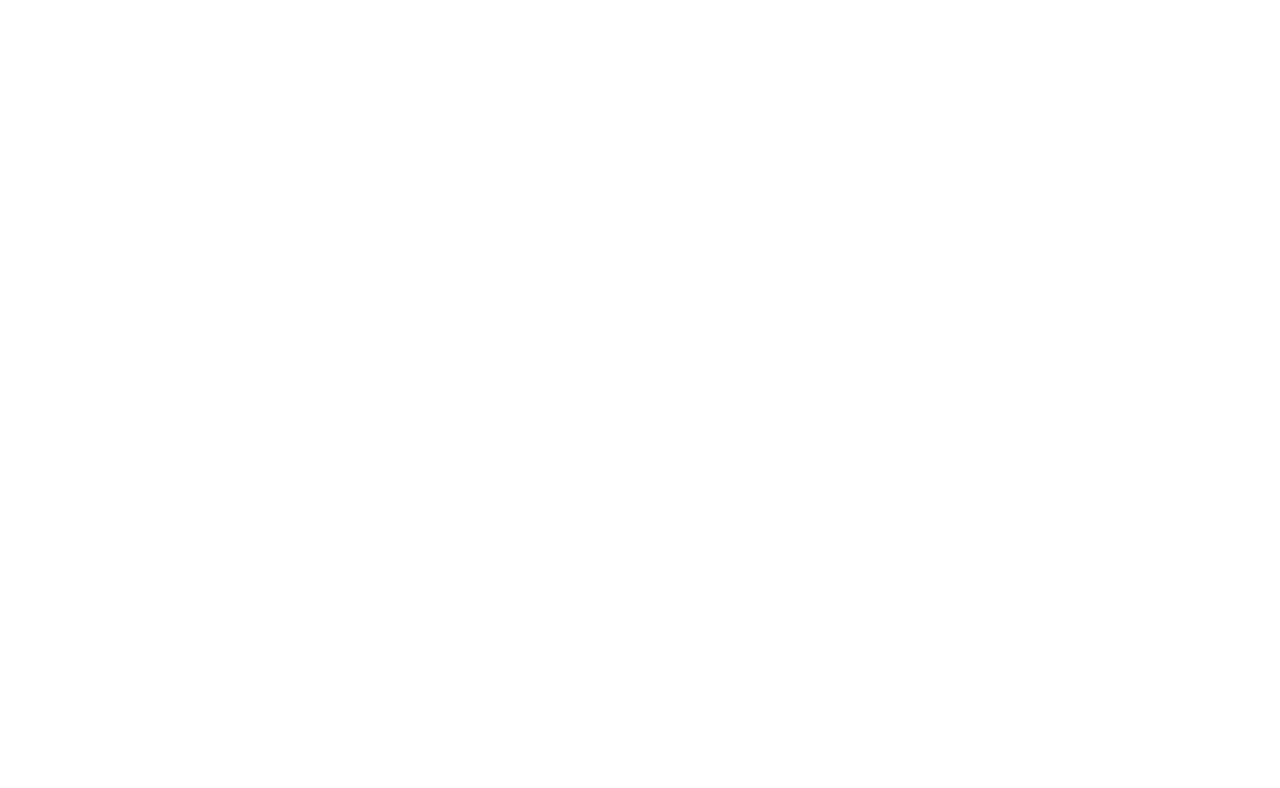
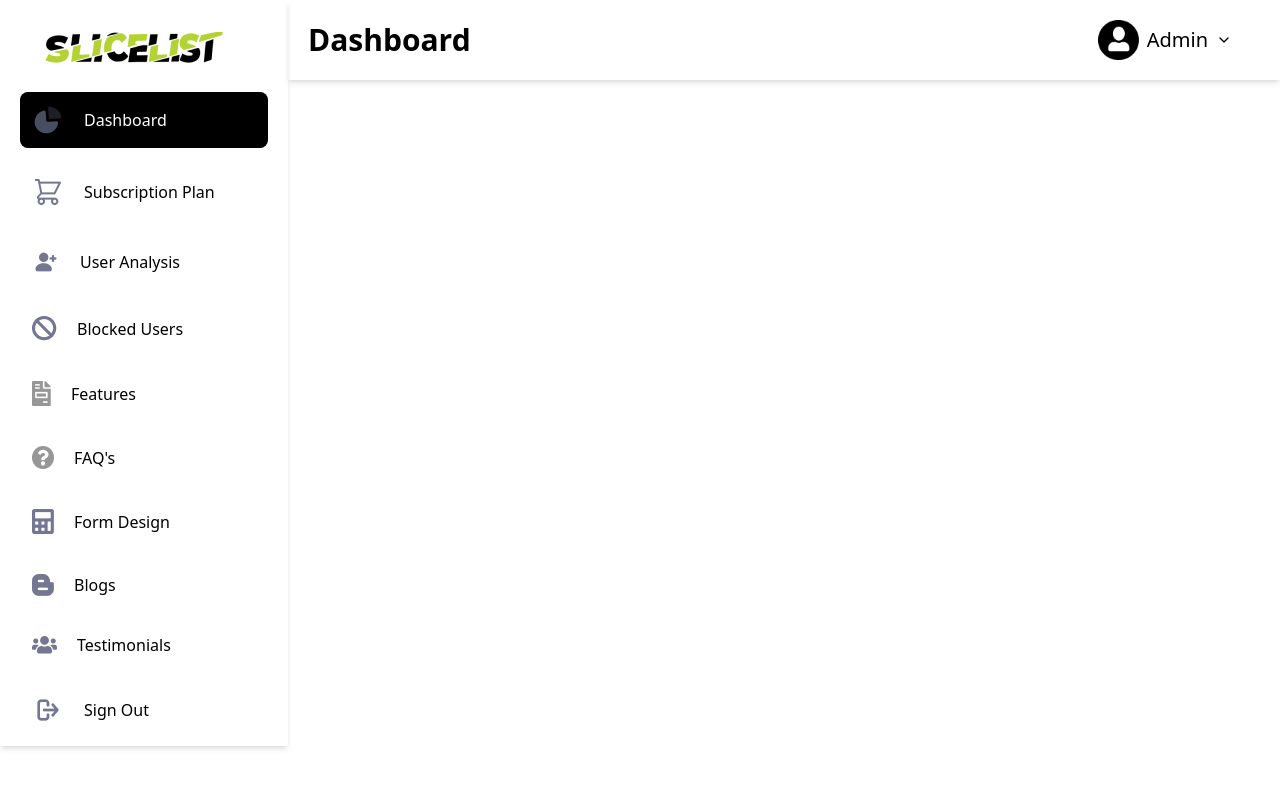
Before and after one commit to Sohaibshoukat/SliceList, a React (Vite) app in the folder Admin/: page /admin-dashboard in a window 1280 px wide. Before the commit this address had no page. Shown: the top 788 px of the page. Built offline with nearby package versions, Linux system fonts and the light colour scheme.

Commit message:
Admin Layout

```diff
--- a/Admin/src/App.jsx
+++ b/Admin/src/App.jsx
@@ -2,6 +2,7 @@
 import './App.css'
 import AdminDashboard from './Pages/AdminDashboard'
 import { BrowserRouter,Route, Routes } from 'react-router-dom'
+import Redirect from './Pages/Redirect'
 
 
 function App() {
@@ -12,7 +13,8 @@
 
     <BrowserRouter>
       <Routes>
-        <Route path="/" element={<AdminDashboard/>}></Route>
+      <Route path="/" element={<Redirect/>} />
+        <Route path="/admin-dashboard/*" element={<AdminDashboard/>}></Route>
         </Routes>
         </BrowserRouter>
     </>
--- a/Admin/src/Components/Nav.jsx
+++ b/Admin/src/Components/Nav.jsx
@@ -7,59 +7,59 @@
     const tabs = [
         {
             name: 'Dashboard',
-            Icon: "./assets/Navigation/Dashboard.png",
-            link: '/',
+            Icon: "../assets/Navigation/Dashboard.png",
+            link: '/admin-dashboard',
         },
         {
             name: 'Subscription Plan',
-            Icon: "./assets/Navigation/Cart.png",
+            Icon: "../assets/Navigation/Cart.png",
             link: '/admin-dashboard/subscription-plan',
         },
         {
             name: 'User Analysis',
-            Icon: "./assets/Navigation/NewUser.png",
+            Icon: "../assets/Navigation/NewUser.png",
             link: '/admin-dashboard/user-analysis',
         },
         {
             name: 'Blocked Users',
-            Icon: "./assets/Navigation/Block.png",
+            Icon: "../assets/Navigation/Block.png",
             link: '/admin-dashboard/blocked-users',
         },
         {
             name: 'Features',
-            Icon: "./assets/Navigation/Feature.png",
+            Icon: "../assets/Navigation/Feature.png",
             link: '/admin-dashboard/features',
         },
         {
             name: "FAQ's",
-            Icon: "./assets/Navigation/FAQ.png",
+            Icon: "../assets/Navigation/FAQ.png",
             link: '/admin-dashboard/FAQ',
         },
         {
             name: 'Form Design',
-            Icon: "./assets/Navigation/Form.png",
+            Icon: "../assets/Navigation/Form.png",
             link: '/admin-dashboard/form-design',
         },
         {
             name: 'Blogs',
-            Icon: "./assets/Navigation/Blog.png",
+            Icon: "../assets/Navigation/Blog.png",
             link: '/admin-dashboard/blogs',
         },
         {
             name: 'Testimonials',
-            Icon: "./assets/Navigation/Testimonials.png",
+            Icon: "../assets/Navigation/Testimonials.png",
             link: '/admin-dashboard/testimonials',
         },
         {
             name: 'Sign Out',
-            Icon: "./assets/Navigation/SignOut.png",
+            Icon: "../assets/Navigation/SignOut.png",
             link: '/admin-dashboard/login',
         }
     ];
     return (
-        <div className={`flex-col bg-white xl:h-full h-screen px-5 pt-8 w-20 md:w-72 items-center shadow-md`}>
-            <img className='hidden sm:block pb-5' src='./assets/Logo.png'></img>
-            <img className='md:hidden pb-3' src='./assets/LogoMobile.png'></img>
+        <div className={`flex-col bg-white xl:h-full h-screen px-5 pt-8 w-15 md:w-72 items-center shadow-md`}>
+            <img className='hidden sm:block pb-5 px-6' src='../assets/Logo.png'></img>
+            <img className='md:hidden pb-3' src='../assets/LogoMobile.png'></img>
             <ul>
                 {tabs.map((tab, index) => (
                     <Link key={index} to={tab.link}>
--- a/Admin/src/Pages/AdminDashboard.jsx
+++ b/Admin/src/Pages/AdminDashboard.jsx
@@ -21,7 +21,7 @@
                 <div className='flex flex-row text-custom-black justify-between items-center shadow-md sm:p-5 p-2 '>
                     <h1 className='lg:text-3xl md:text-2xl sm:text-xl font-bold'>Dashboard</h1>
                     <div className='flex flex-row items-center px-2 md:px-5'>
-                        <img src='./assets/ImageHolder.png' className='h-8 md:h-10 sm:h-6 px-2'></img>
+                        <img src='../assets/ImageHolder.png' className='h-8 md:h-10 sm:h-6 px-2'></img>
                         <h1 className='md:text-xl sm:text-base'>Admin</h1>
                         <FiChevronDown className='mx-2' />
                     </div>
@@ -29,7 +29,9 @@
 
                 <div>
                     {/* Routes Here */}
-
+                    <Routes>
+                        <Route path='/admin-dashboard/subscription-plan' element={<SubscriptionPlan />} />
+                    </Routes>
                 </div>
             </div>
 
--- /dev/null
+++ b/Admin/src/Pages/Login.jsx
@@ -0,0 +1,14 @@
+import React from 'react'
+
+
+const Login = () => {
+
+
+    return (
+        <>
+        <h1>I am the Login Page</h1>
+        </>
+    )
+}
+
+export default Login;
--- a/Admin/src/Pages/Redirect.jsx
+++ b/Admin/src/Pages/Redirect.jsx
@@ -20,4 +20,4 @@
     )
 }
 
-export default Redirect
+export default Redirect;
--- a/Admin/src/Pages/SubscriptionPlan.jsx
+++ b/Admin/src/Pages/SubscriptionPlan.jsx
@@ -1,4 +1,4 @@
-import React, { useState } from 'react'
+import React from 'react'
 
 
 
@@ -8,10 +8,10 @@
     return (
         <div>
 
-            Subscription Plan
+            <h1>subscription Plan</h1>
 
         </div>
-    )
+    );
 }
 
 export default SubscriptionPlan;
```
